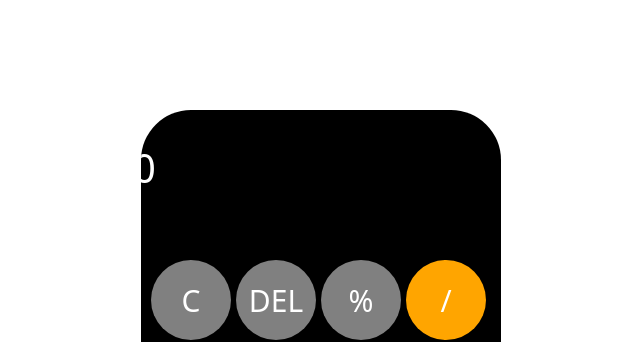
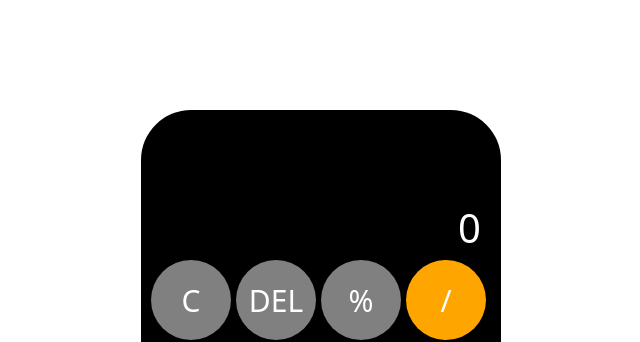
Before and after one commit to Bhagwan06/react-calculator, a React (Create React App) app: page / in a window 1280 px wide. Shown: the top 342 px of the page, without its empty margins (319-959 px from the left). Built offline with nearby package versions, Linux system fonts and the light colour scheme.

Commit message:
Update App.css

```diff
--- a/src/App.css
+++ b/src/App.css
@@ -30,6 +30,7 @@ body {
       height: auto;
       min-height: 150px;
       width: 100%;
+    display: flex;
       align-items: end;
       justify-content: end;
       font-weight: 100;
@@ -45,7 +46,6 @@ body {
           font-size: 40px;
           width: auto;
           min-height: 60px;
-          display: flex;
           justify-content: start;
           text-align: start;
           padding: auto;
```
